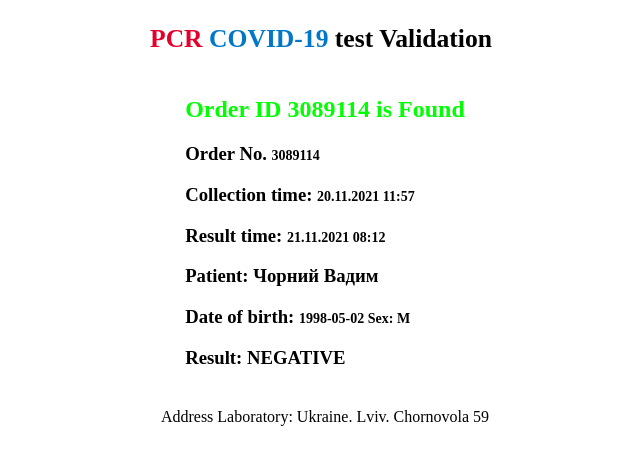
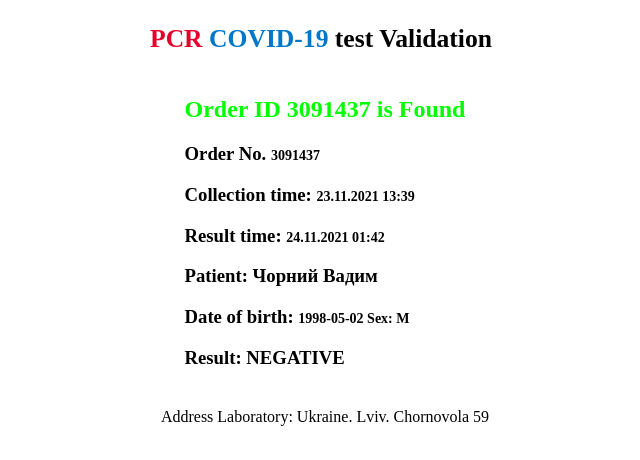
Before and after one commit to vadymchornyi98/escCV, a plain HTML site: page index.html in a window 1280 px wide. Shown: the part 198-658 px from the top of the page, without its empty margins (315-955 px from the left). Drawn offline with Linux system fonts and the light colour scheme; a web font is replaced by a local one.

Commit message:
Update index.html

```diff
--- a/index.html
+++ b/index.html
@@ -370,10 +370,10 @@
     </div>
 
     <div>
-        <h2 class="founded"><span>Order ID 3089114</span> is Found</h2>
-        <h3 class="foundText">Order No. <span>3089114 </span></h3>
-        <h3 class="foundText">Collection time: <span>  20.11.2021 11:57 </span></h3>
-        <h3 class="foundText">Result time: <span>21.11.2021 08:12</span></h3>
+        <h2 class="founded"><span>Order ID 3091437</span> is Found</h2>
+        <h3 class="foundText">Order No. <span>3091437 </span></h3>
+        <h3 class="foundText">Collection time: <span>  23.11.2021 13:39 </span></h3>
+        <h3 class="foundText">Result time: <span>24.11.2021 01:42</span></h3>
         <h3>Patient: Чорний Вадим</h3>
         <h3 class="foundText">Date of birth: <span>1998-05-02 Sex: M</span></h3>
         <h3 class="foundText">Result:  NEGATIVE</h3>
```
